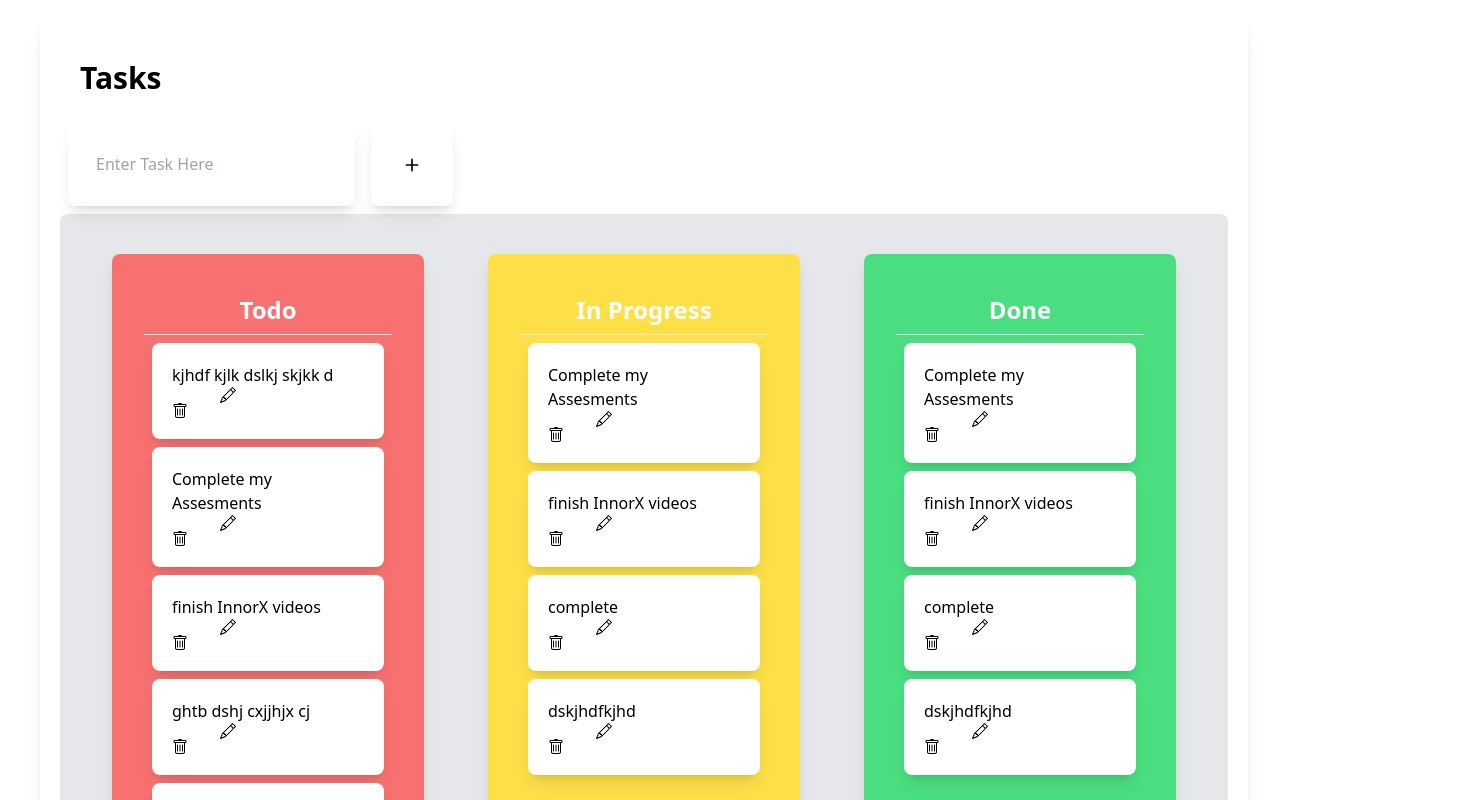
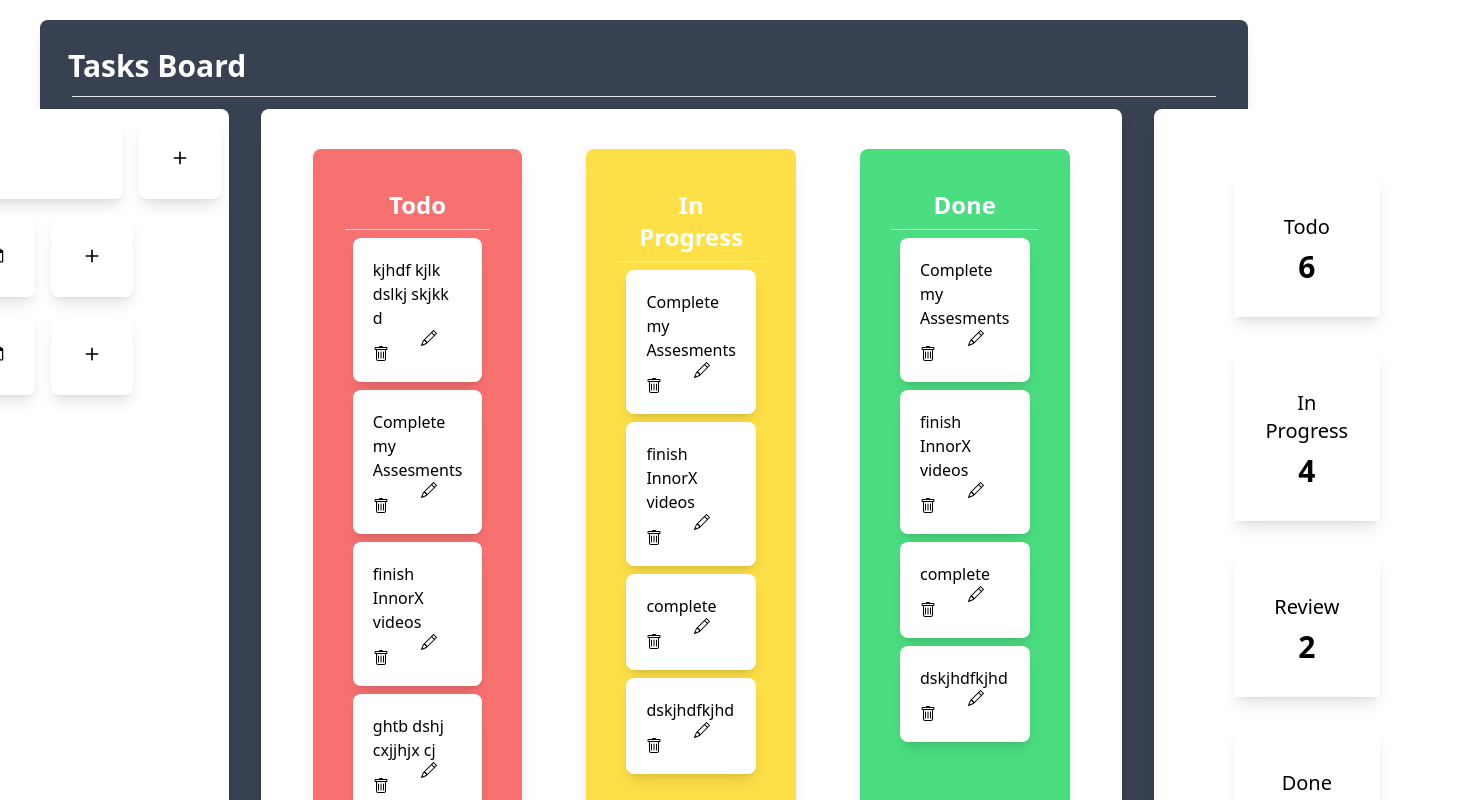
Before and after one commit to Lyondealpha-hub/pair-program, a React (Create React App) app in the folder app/: page / in a window 1280 px wide. Shown: the top 800 px of the page, 1460 px wide, since content can reach past the window. Built offline with nearby package versions, Linux system fonts and the light colour scheme.

Commit message:
Task management system

```diff
--- /dev/null
+++ b/app/src/component/Counts.tsx
@@ -0,0 +1,22 @@
+export const Counts = ()=>{
+    return (<>
+    <div className="justify-center py-8 bg-white px-12 rounded-lg shadow-lg">
+        <div className="p-8 m-8 ronded-lg shadow-lg text-center">
+            <div className="text-xl py-2">Todo</div>
+            <div className="font-bold text-3xl">6</div>
+        </div>
+        <div className="p-8 m-8 ronded-lg shadow-lg text-center">
+            <div className="text-xl py-2">In Progress</div>
+            <div className="font-bold text-3xl">4</div>
+        </div>
+        <div className="p-8 m-8  ronded-lg shadow-lg text-center">
+            <div className="text-xl py-2">Review</div>
+            <div className="font-bold text-3xl">2</div>
+        </div>
+        <div className="p-8 m-8 ronded-lg shadow-lg text-center">
+            <div className="text-xl py-2">Done</div>
+            <div className="font-bold text-3xl">2</div>
+        </div>
+    </div>
+    </>)
+}
--- /dev/null
+++ b/app/src/component/Sidebar.tsx
@@ -0,0 +1,21 @@
+export const SildeBar = ()=>{
+    return (<>
+    <div className="rounded-lg bg-white shadow-lg">
+        <div className="flex">
+            <div className="p-5 rounded-lg m-2 shadow-lg"><input type="text" placeholder="Enter Task Here" className="p-2 w-fit"  /></div>
+            <div className="p-2 m-2 rounded-lg shadow-lg"><svg  xmlns="http://www.w3.org/2000/svg" width="26" height="26" fill="currentColor" className="m-5 bi bi-plus " viewBox="0 0 16 16"> <path d="M8 4a.5.5 0 0 1 .5.5v3h3a.5.5 0 0 1 0 1h-3v3a.5.5 0 0 1-1 0v-3h-3a.5.5 0 0 1 0-1h3v-3A.5.5 0 0 1 8 4z"/> </svg>
+            </div>
+        </div>
+        <div className="flex">
+            <div className="p-5 rounded-lg m-2 shadow-lg"><input type="date"  className="p-2 w-fit"  /></div>
+            <div className="p-2 m-2 rounded-lg shadow-lg"><svg  xmlns="http://www.w3.org/2000/svg" width="26" height="26" fill="currentColor" className="m-5 bi bi-plus " viewBox="0 0 16 16"> <path d="M8 4a.5.5 0 0 1 .5.5v3h3a.5.5 0 0 1 0 1h-3v3a.5.5 0 0 1-1 0v-3h-3a.5.5 0 0 1 0-1h3v-3A.5.5 0 0 1 8 4z"/> </svg>
+            </div>
+        </div>
+        <div className="flex">
+            <div className="p-5 rounded-lg m-2 shadow-lg"><input type="date"  className="p-2 w-fit"  /></div>
+            <div className="p-2 m-2 rounded-lg shadow-lg"><svg  xmlns="http://www.w3.org/2000/svg" width="26" height="26" fill="currentColor" className="m-5 bi bi-plus " viewBox="0 0 16 16"> <path d="M8 4a.5.5 0 0 1 .5.5v3h3a.5.5 0 0 1 0 1h-3v3a.5.5 0 0 1-1 0v-3h-3a.5.5 0 0 1 0-1h3v-3A.5.5 0 0 1 8 4z"/> </svg>
+            </div>
+        </div>
+    </div>
+    </>)
+}
--- a/app/src/component/TaskBoard/container.jsx
+++ b/app/src/component/TaskBoard/container.jsx
@@ -1,18 +1,25 @@
-import { AddTask } from "../AddandEditTask/addTask"
+import { AddTask } from "../AddTask/addTask"
+import { Counts } from "../Counts"
 import { DoneList } from "../DoneList/Donelist"
 import { ProgressList } from "../ProgressList/progressList"
+import { SildeBar } from "../Sidebar"
 import { TaskList } from "../TaskList/TaskList"
 
 export const Container = () => {
 return (
 <main className="flex flex-col h-screen w-screen">
-<div className="bg-white rounded-lg m-5 ml-10 mr-8 shadow-lg p-5">
-<h1 className="font-bold text-3xl m-5">Tasks</h1>
-<div className=""><AddTask/></div>
-<div className="flex bg-gray-200 justify-center rounded-lg p-5">
-    <TaskList/>
-    <ProgressList/>
-    <DoneList/>
+<div className="bg-gray-700 rounded-lg m-5 ml-10 mr-8 shadow-lg p-5">
+<h1 className="font-bold text-white text-3xl m-2">Tasks Board</h1>
+<hr className="m-3"/>
+{/* <div className=""><AddTask/></div> */}
+<div className="flex justify-center gap-8">
+    <SildeBar/>
+    <div className="flex bg-white justify-center rounded-lg shadow-lg p-5">
+        <TaskList/>
+        <ProgressList/>
+        <DoneList/>
+    </div>
+    <Counts/>
 </div>
 </div>
 </main>)
```
Also changed, not shown: app/src/component/AddTask/addTask.tsx (renamed from app/src/component/AddandEditTask/addTask.tsx).
